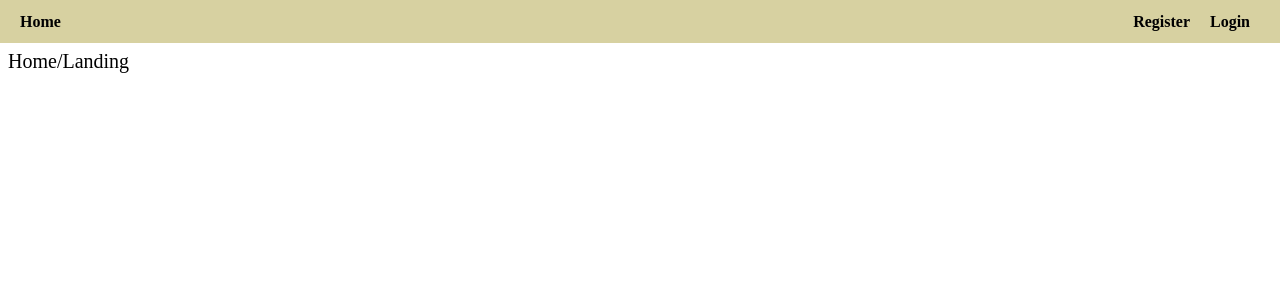
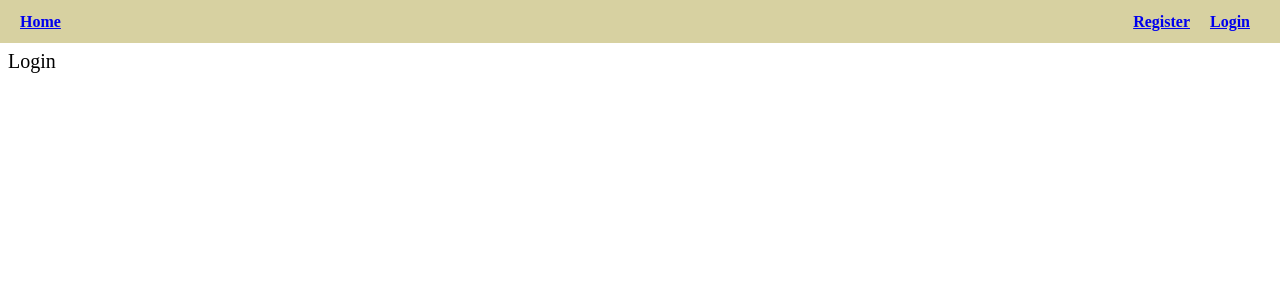
Before and after one commit to JSONJuggler/recipeManager, a React (Create React App) app in the folder client/: page /login in a window 1280 px wide. Shown: the top 300 px of the page. Built offline with nearby package versions, Linux system fonts and the light colour scheme.

Commit message:
setup login/register links on landing and navbar

```diff
--- a/client/src/components/App.js
+++ b/client/src/components/App.js
@@ -1,6 +1,8 @@
 import React, { Fragment } from "react";
 import Navbar from "./layout/Navbar";
 import Landing from "./layout/Landing";
+import Login from "./auth/Login";
+import Register from "./auth/Register";
 import { BrowserRouter as Router, Route, Switch } from "react-router-dom";
 
 function App() {
@@ -8,7 +10,11 @@ function App() {
     <Router>
       <Fragment>
         <Navbar />
-        <Landing />
+        <Route exact path="/" component={Landing} />
+        <Switch>
+          <Route exact path="/register" component={Register} />
+          <Route exact path="/login" component={Login} />
+        </Switch>
       </Fragment>
     </Router>
   );
--- /dev/null
+++ b/client/src/components/auth/Login.js
@@ -0,0 +1,17 @@
+import React, { Fragment } from "react";
+
+const pstyle = {
+  fontColor: "black",
+  fontSize: "20px",
+  marginTop: "50px"
+};
+
+const Landing = () => {
+  return (
+    <Fragment>
+      <p style={pstyle}>Login</p>
+    </Fragment>
+  );
+};
+
+export default Landing;
--- /dev/null
+++ b/client/src/components/auth/Register.js
@@ -0,0 +1,17 @@
+import React, { Fragment } from "react";
+
+const pstyle = {
+  fontColor: "black",
+  fontSize: "20px",
+  marginTop: "50px"
+};
+
+const Landing = () => {
+  return (
+    <Fragment>
+      <p style={pstyle}>Register</p>
+    </Fragment>
+  );
+};
+
+export default Landing;
--- a/client/src/components/layout/Landing.js
+++ b/client/src/components/layout/Landing.js
@@ -1,4 +1,6 @@
 import React, { Fragment } from "react";
+// import { BrowserRouter as Router, Route, Switch } from "react-router-dom";
+import { Link } from "react-router-dom";
 import styled from "styled-components";
 
 const pstyle = {
@@ -11,6 +13,14 @@ const Landing = () => {
   return (
     <Fragment>
       <p style={pstyle}>Home/Landing</p>
+      <ul>
+        <li>
+          <Link to="/Register">Register</Link>
+        </li>
+        <li>
+          <Link to="/Login">Login</Link>
+        </li>
+      </ul>
     </Fragment>
   );
 };
--- a/client/src/components/layout/Navbar.js
+++ b/client/src/components/layout/Navbar.js
@@ -1,13 +1,21 @@
 import React, { Fragment } from "react";
 import { Navdiv, Nav } from "../../stylings";
+import { Link } from "react-router-dom";
 
 function Navbar() {
   return (
     <Fragment>
       <Nav>
-        <Navdiv>Home</Navdiv>
+        <Navdiv>
+          <Link to="/">Home</Link>
+        </Navdiv>
         <Navdiv style={{ justifyContent: "flex-end" }}>
-          <div>Register</div> <div>Login</div>
+          <div>
+            <Link to="/Register">Register</Link>
+          </div>
+          <div>
+            <Link to="/Login">Login</Link>
+          </div>
         </Navdiv>
       </Nav>
     </Fragment>
```
